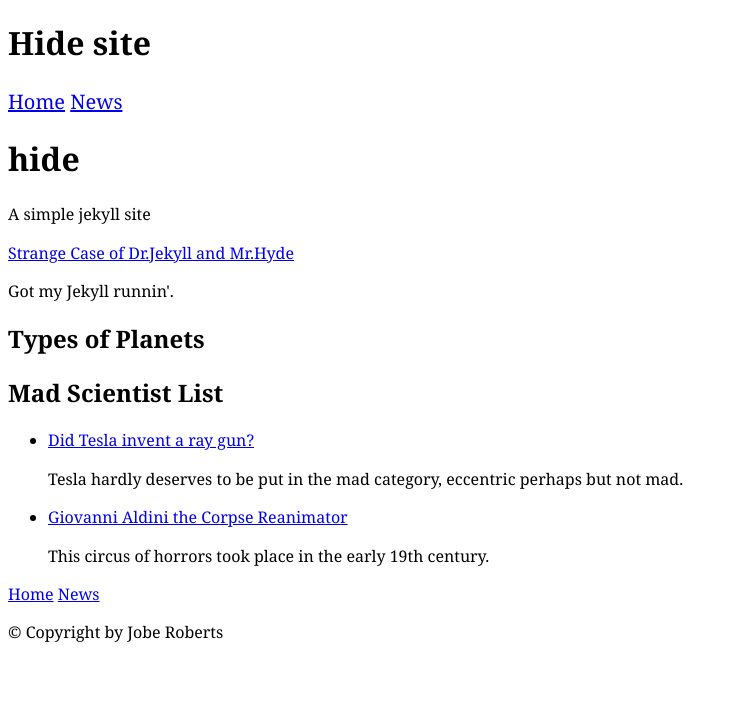
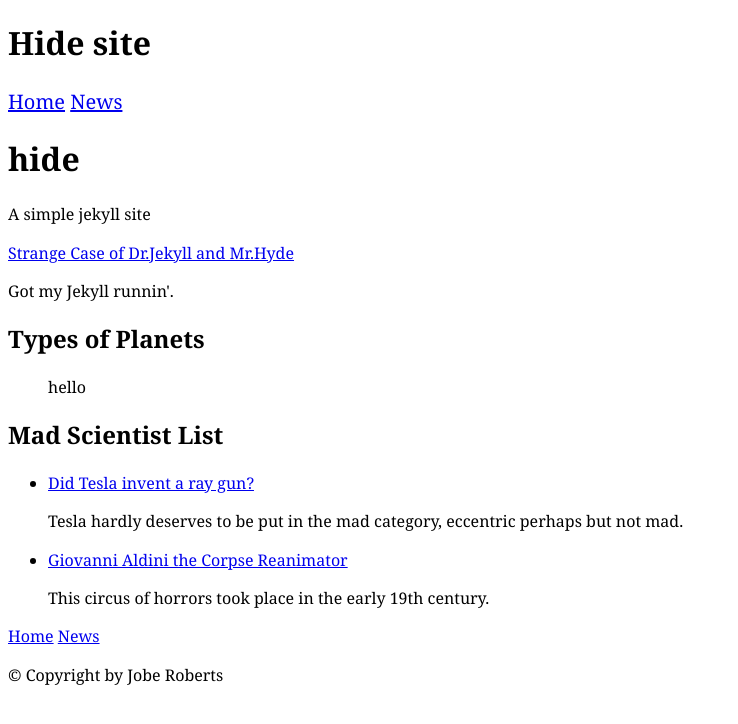
Before and after one commit to Joberrr/hide, a Jekyll site: the page built from index.html, in a window 1280 px wide. Shown: the top 724 px of the page, without its empty margins (0-738 px from the left). Built offline with Jekyll 4.4.1, drawn with Linux system fonts in a browser that asks for light colours; Markdown is read by kramdown in place of the engine named in the settings.

Commit message:
stuck on planets

```diff
--- a/index.html
+++ b/index.html
@@ -16,8 +16,10 @@ layout: default
 		</p>
 		<h2>Types of Planets</h2>
 		<ol>
-		{% for planet in site.categories.planet-type %}
+			hello
+		{% for planet in site.categories.trees %}
 			{{planet.title}}
+			second
 		{% endfor %}
 		</ol>
 		<h2>Mad Scientist List</h2>
```
Also changed, not shown: _posts/trees/2014-01-01-gas-giant.md (renamed from _posts/planet-types/0000-01-01-gas-giant.md, +1 -1 lines), _posts/trees/2014-02-02-terrestrial.md (renamed from _posts/planet-types/0000-02-02-terrestrial.md, +1 -1 lines), _posts/trees/2014-03-03-dwarf.md (renamed from _posts/planet-types/0000-03-03-dwarf.md, +1 -1 lines).
